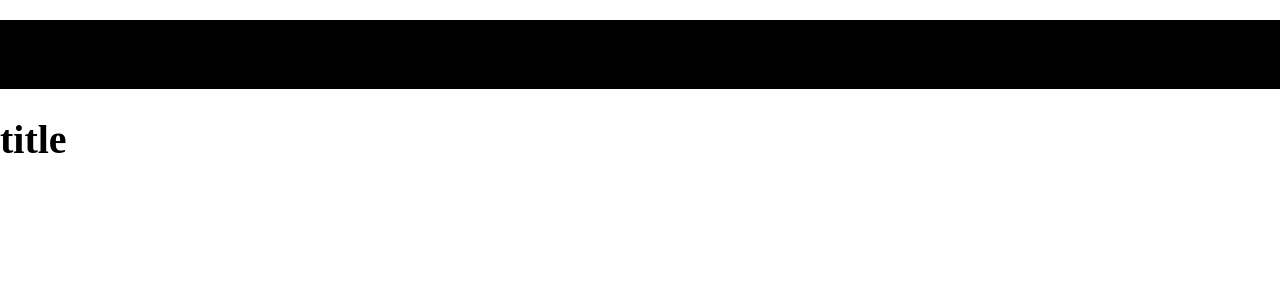
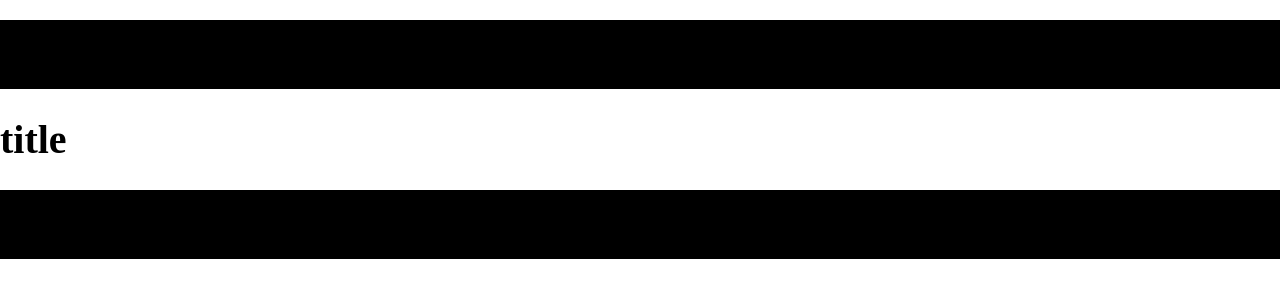
Before and after one commit to markachev01/home7, a website: page client/index.html in a window 1280 px wide. Drawn offline with Linux system fonts and the light colour scheme.

Commit message:
added footer block

```diff
--- a/client/index.html
+++ b/client/index.html
@@ -24,5 +24,15 @@
             <h1 class="container__title">title</h1>
         </div>
     </main>
+
+    <footer class="footer">
+        <nav class="navbar">
+            <ul class="navbar__lists">
+                <li class="navbar__list">text</li>
+                <li class="navbar__list">text</li>
+                <li class="navbar__list">text</li>
+            </ul>
+        </nav>
+    </footer>
 </body>
 </html>
--- /dev/null
+++ b/client/styles/_footer.scss
@@ -0,0 +1,5 @@
+.footer {
+    background-color: $primary-color;
+
+    width: 100%;
+}
--- a/client/styles/main.scss
+++ b/client/styles/main.scss
@@ -3,3 +3,4 @@
 
 @import './header';
 @import './sections';
+@import './footer';
```
Also changed, not shown: client/styles/main.css, 1 other file.
